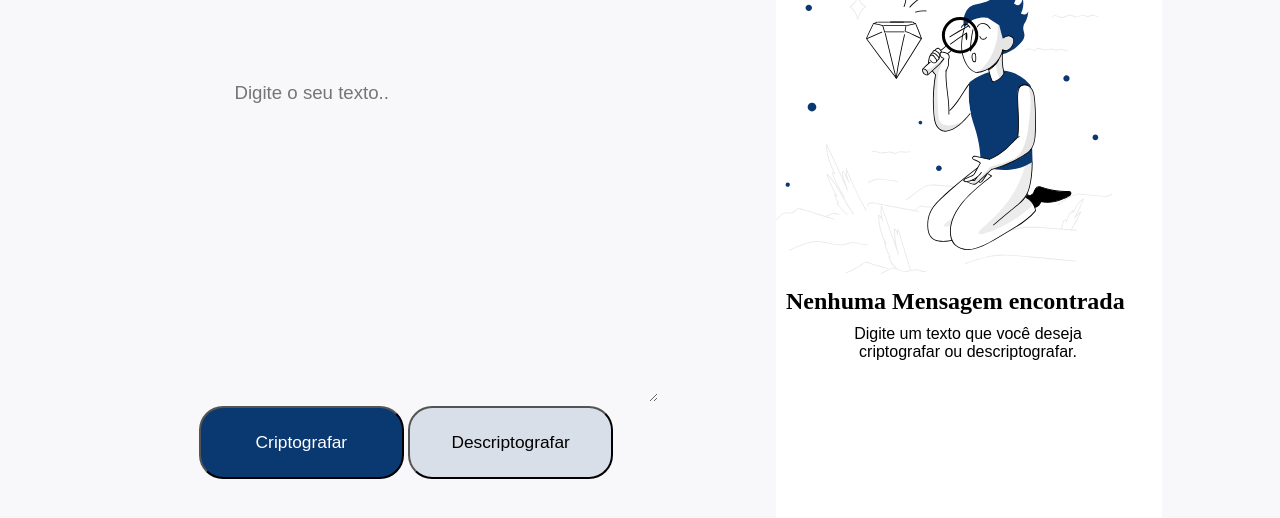
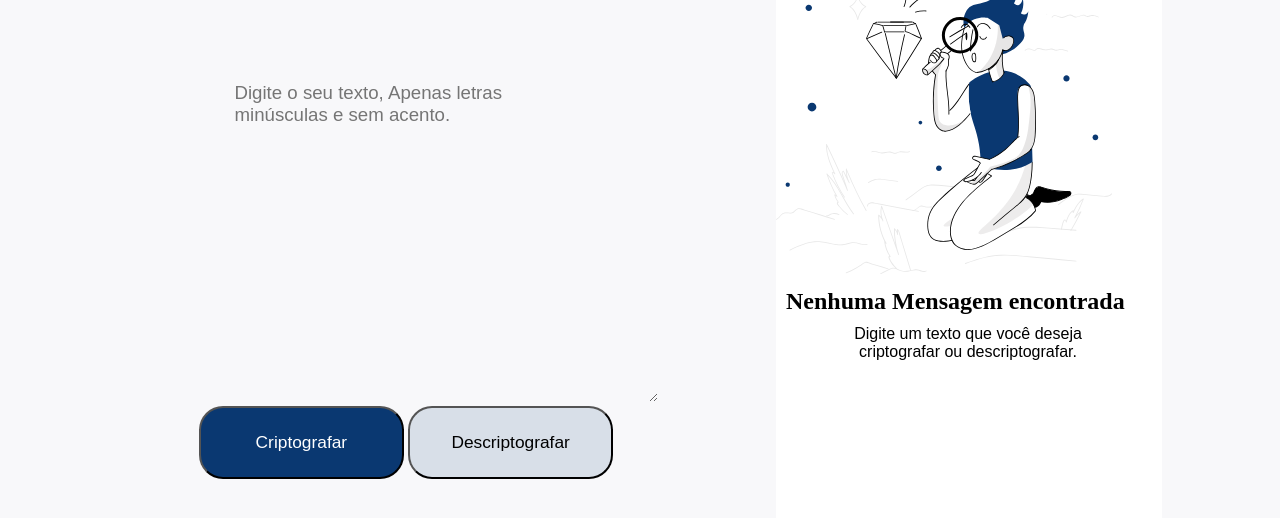
Before and after one commit to LukokiMakuntimaDaniel/Decodificador_Alura, a plain HTML site: page index.html in a window 1280 px wide. Shown: the part 80-598 px from the top of the page. Drawn offline with Linux system fonts and the light colour scheme.

Commit message:
aviso para o modelo de texto

```diff
--- a/index.html
+++ b/index.html
@@ -16,9 +16,10 @@
             <article id="texto">
                 <h1>Desafio Alura + Oracle</h1>
 
-                <textarea name="" id="textoArea" placeholder="Digite o seu texto.." ></textarea>
+                <textarea name="" id="textoArea" placeholder="Digite o seu texto, Apenas letras minúsculas e sem acento."></textarea>
 
                 <footer>
+
                     <button id="btn-encr" onclick="criptografar()">
                         Criptografar
                     </button>
```
